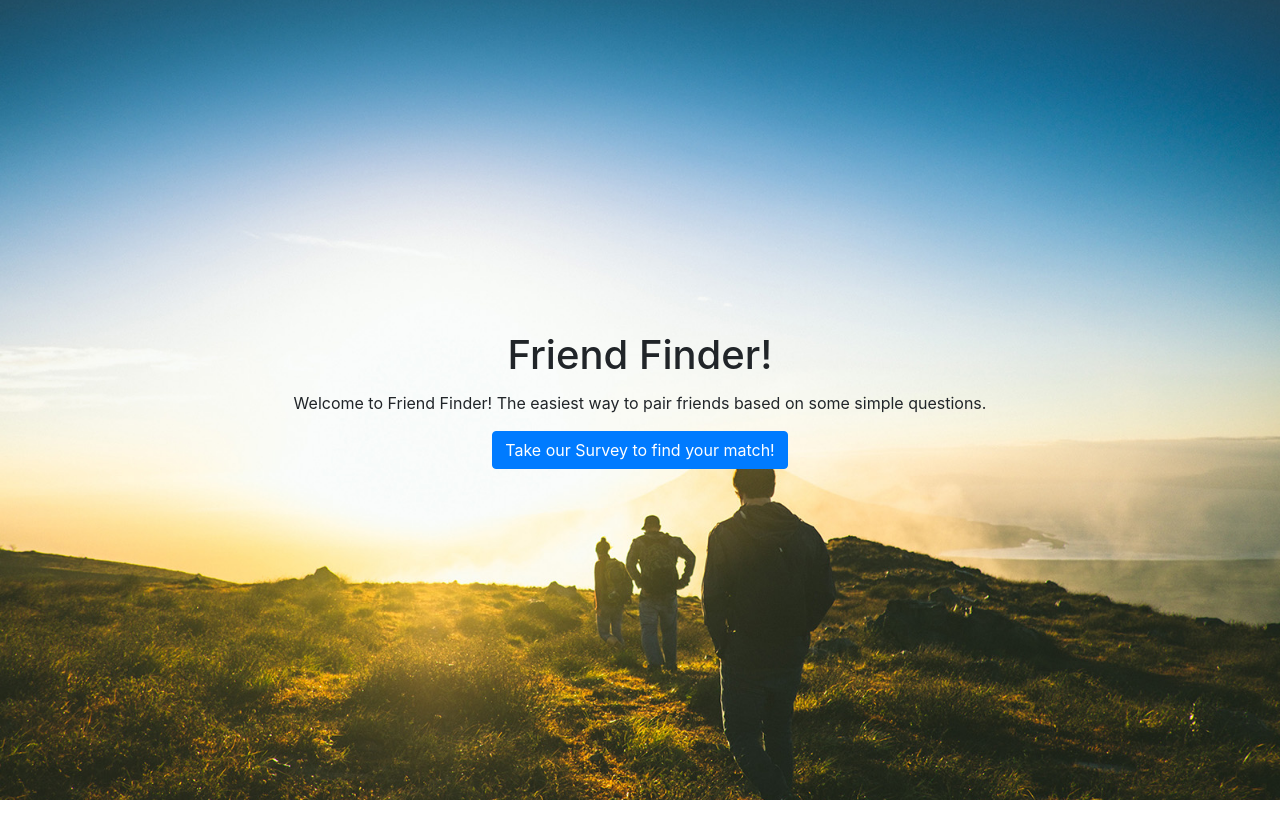
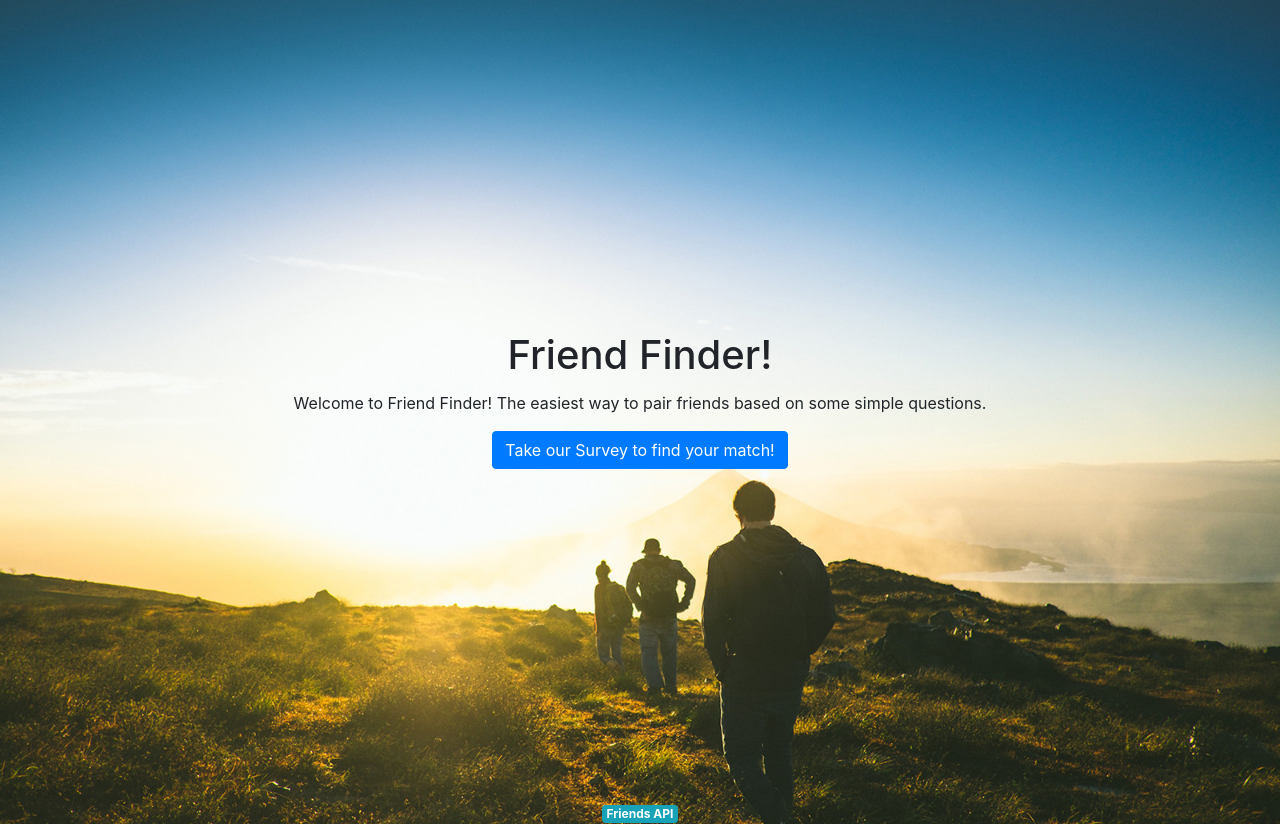
Before and after one commit to ShaunBens/FriendFinder, a website: page app/public/index.html in a window 1280 px wide. Before the commit the page ends 800 px from the top, so only its background shows below. Drawn offline with nearby package versions, Linux system fonts and the light colour scheme.

```diff
--- a/app/public/index.html
+++ b/app/public/index.html
@@ -23,6 +23,15 @@
         </div>
     </div>
 
+    <!-- Footer -->
+    <footer class="footer text-center">
+        <div class="container">
+            <p>
+                <a href="/api/friends" class="badge badge-info">Friends API</a>
+            </p>
+        </div>
+    </footer>
+
 
     <script src="https://code.jquery.com/jquery-3.2.1.slim.min.js" integrity="sha384-KJ3o2DKtIkvYIK3UENzmM7KCkRr/rE9/Qpg6aAZGJwFDMVNA/GpGFF93hXpG5KkN" crossorigin="anonymous"></script>
     <script src="https://cdnjs.cloudflare.com/ajax/libs/popper.js/1.12.3/umd/popper.min.js" integrity="sha384-vFJXuSJphROIrBnz7yo7oB41mKfc8JzQZiCq4NCceLEaO4IHwicKwpJf9c9IpFgh" crossorigin="anonymous"></script>
--- a/server.js
+++ b/server.js
@@ -16,7 +16,7 @@
 app.use(bodyParser.text());
 app.use(bodyParser.json({ type: "application/vnd.api+json" }));
 
-app.use(express.static("app"));
+
 app.use(express.static(path.join(__dirname, '/app/public')));
 
 require("./app/routing/htmlRoutes");
```
Also changed, not shown: app/routing/apiRoutes.js (+11 -2 lines).
